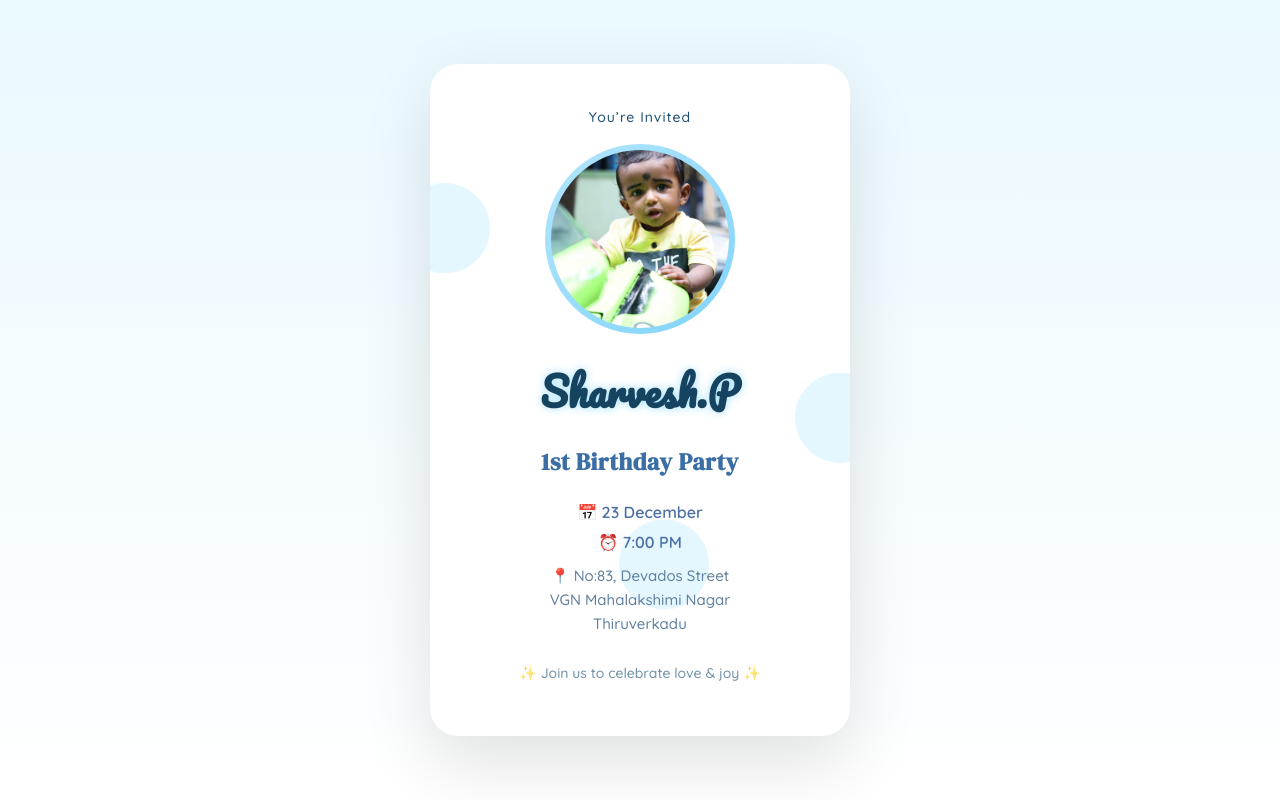
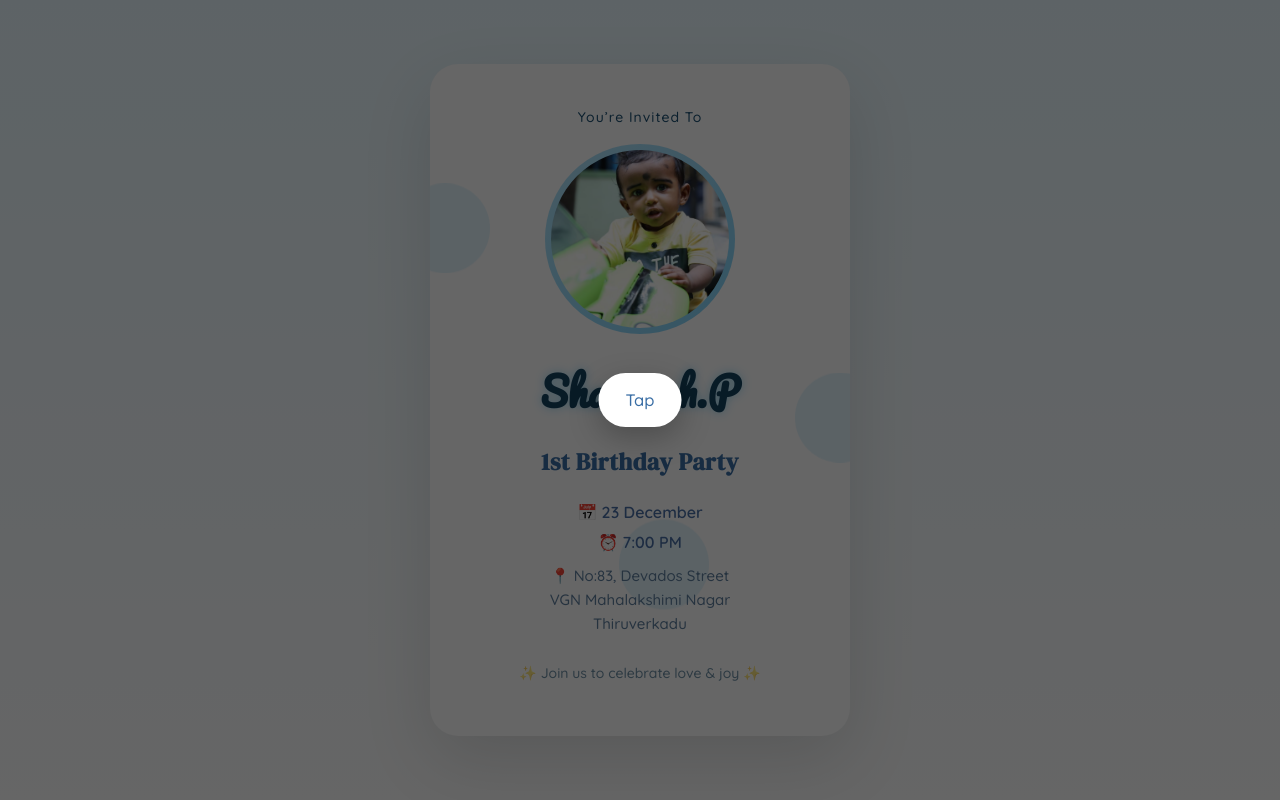
Before and after one commit to prabhanotfoundinreality/birthday-invite, a React (Vite) app: page / in a window 1280 px wide. Built offline with nearby package versions, Linux system fonts and the light colour scheme.

Commit message:
Restructure project

```diff
--- a/src/App.css
+++ b/src/App.css
@@ -229,3 +229,37 @@ body {
     opacity: 0.6;
   }
 }
+/* MUSIC OVERLAY */
+.music-overlay {
+  position: fixed;
+  inset: 0;
+  background: rgba(0, 0, 0, 0.6);
+  z-index: 9999;
+  display: flex;
+  justify-content: center;
+  align-items: center;
+}
+
+.music-box {
+  background: white;
+  padding: 16px 26px;
+  border-radius: 30px;
+  font-size: 16px;
+  font-family: "Quicksand", sans-serif;
+  color: #3a6ea5;
+  cursor: pointer;
+  box-shadow: 0 10px 30px rgba(0, 0, 0, 0.25);
+  animation: pulseBtn 1.5s infinite;
+}
+
+@keyframes pulseBtn {
+  0% {
+    transform: scale(1);
+  }
+  50% {
+    transform: scale(1.08);
+  }
+  100% {
+    transform: scale(1);
+  }
+}
--- a/src/App.jsx
+++ b/src/App.jsx
@@ -1,50 +1,43 @@
-import { useEffect, useRef } from "react";
+import { useRef, useState } from "react";
 import "./App.css";
 
 export default function App() {
   const audioRef = useRef(null);
+  const [showOverlay, setShowOverlay] = useState(true);
 
-  // Try autoplay on load (muted)
-  useEffect(() => {
+  const startMusic = () => {
     const audio = audioRef.current;
     if (!audio) return;
 
     audio.volume = 0.6;
-    audio.muted = true;
+    audio.loop = true;
+    audio.play();
 
-    audio.play().catch(() => {
-      // autoplay blocked – will enable on user interaction
-    });
-
-    const enableSound = () => {
-      audio.muted = false;
-      audio.play();
-      window.removeEventListener("click", enableSound);
-      window.removeEventListener("touchstart", enableSound);
-    };
-
-    window.addEventListener("click", enableSound);
-    window.addEventListener("touchstart", enableSound);
-
-    return () => {
-      window.removeEventListener("click", enableSound);
-      window.removeEventListener("touchstart", enableSound);
-    };
-  }, []);
+    setShowOverlay(false);
+  };
 
   return (
     <div className="page">
       {/* Background Music */}
-      <audio ref={audioRef} loop>
+      <audio ref={audioRef}>
         <source src="/happy-birthday.mp3" type="audio/mpeg" />
       </audio>
+
+      {/* Tap to enable music */}
+      {showOverlay && (
+        <div className="music-overlay" onClick={startMusic}>
+          <div className="music-box">
+             Tap
+          </div>
+        </div>
+      )}
 
       <div className="card">
         <span className="bubble b1"></span>
         <span className="bubble b2"></span>
         <span className="bubble b3"></span>
 
-        <p className="invite"> You’re Invited </p>
+        <p className="invite"> You’re Invited  To</p>
 
         <div className="photo-ring">
           <img src="/baby.jpg" alt="Sharvesh" />
```
